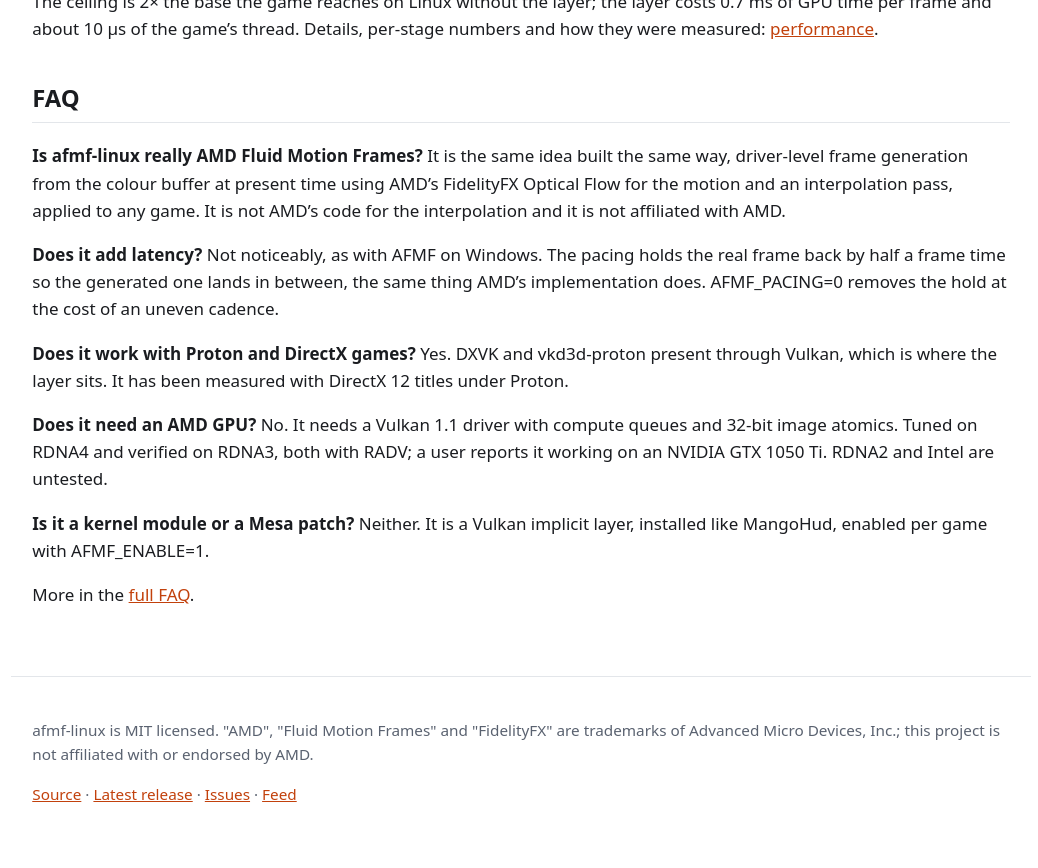
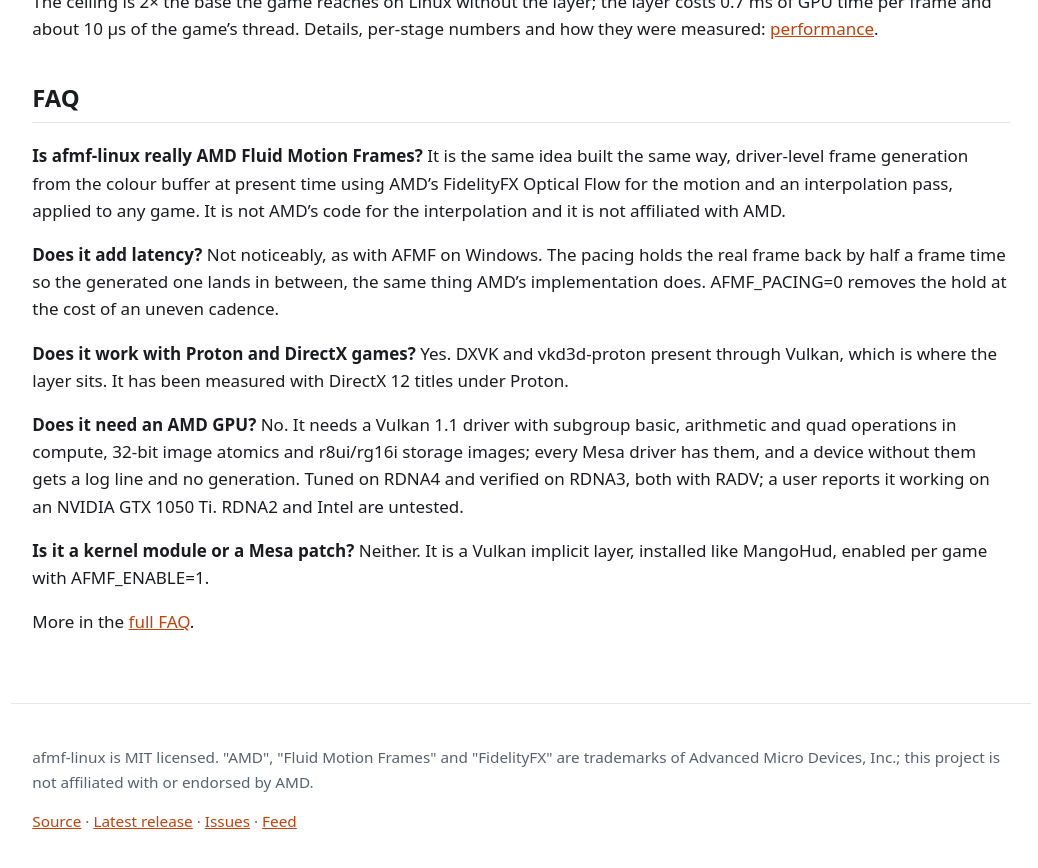
Before and after one commit to serialexperimentslainnnn/afmf-linux, a Jekyll site: the page built from docs/index.md, in a window 1280 px wide and 900 px high, scrolled down 2807 px. Shown: the top 868 px of the window, without its empty margins (119-1157 px from the left). Built offline with Jekyll 4.4.1, drawn with Linux system fonts in a browser that asks for light colours.

Commit message:
docs(site): the FAQ lists what the flow shaders need from the driver

```diff
--- a/docs/index.md
+++ b/docs/index.md
@@ -10,7 +10,7 @@ faq:
   - q: Does it work with Proton and DirectX games?
     a: Yes. DXVK and vkd3d-proton present through Vulkan, which is where the layer sits. It has been measured with DirectX 12 titles under Proton.
   - q: Does it need an AMD GPU?
-    a: No. It needs a Vulkan 1.1 driver with compute queues and 32-bit image atomics. Tuned on RDNA4 and verified on RDNA3, both with RADV; a user reports it working on an NVIDIA GTX 1050 Ti. RDNA2 and Intel are untested.
+    a: No. It needs a Vulkan 1.1 driver with subgroup basic, arithmetic and quad operations in compute, 32-bit image atomics and r8ui/rg16i storage images; every Mesa driver has them, and a device without them gets a log line and no generation. Tuned on RDNA4 and verified on RDNA3, both with RADV; a user reports it working on an NVIDIA GTX 1050 Ti. RDNA2 and Intel are untested.
   - q: Is it a kernel module or a Mesa patch?
     a: Neither. It is a Vulkan implicit layer, installed like MangoHud, enabled per game with AFMF_ENABLE=1.
 ---
```
Also changed, not shown: docs/faq.md (+1 -1 lines).
